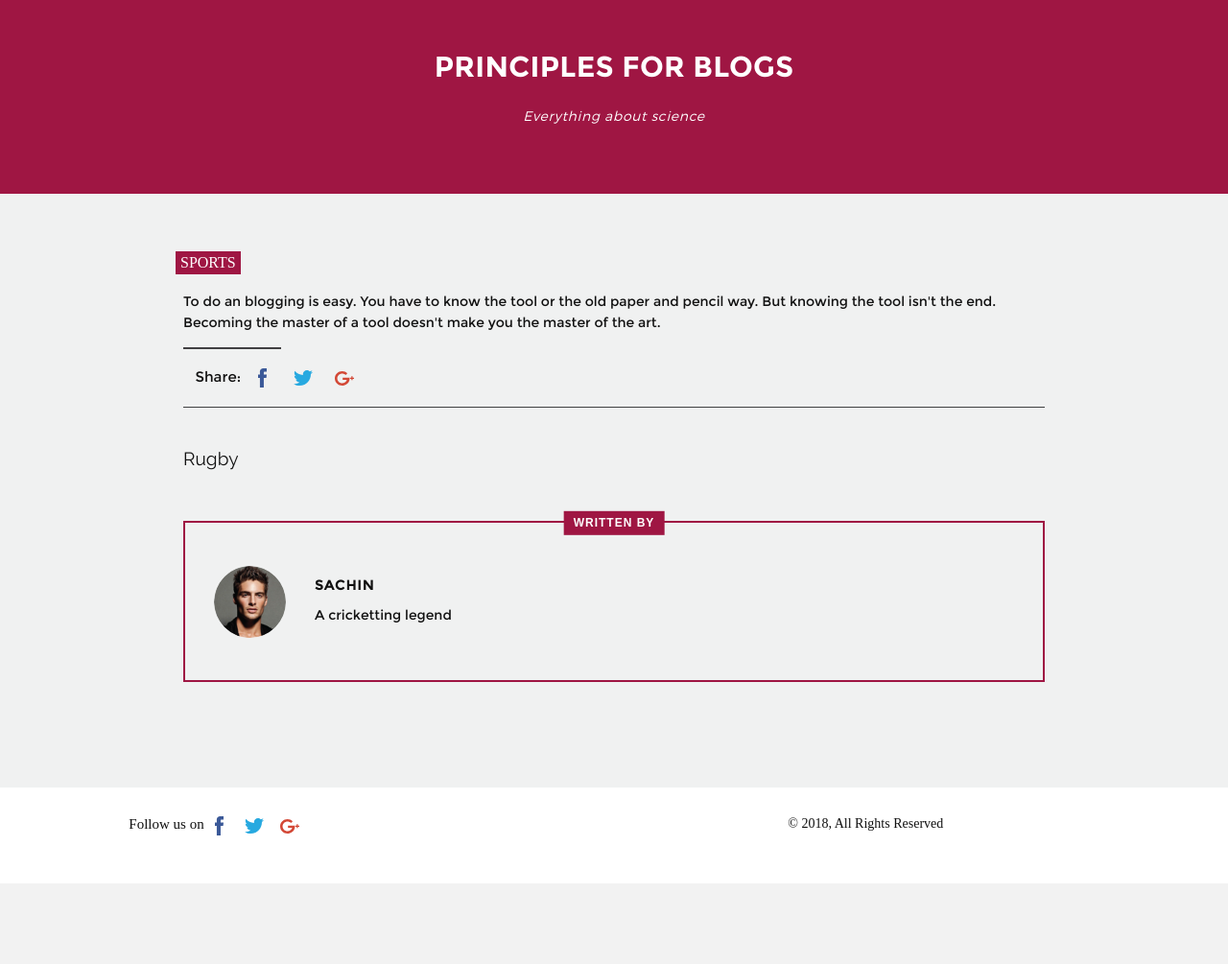
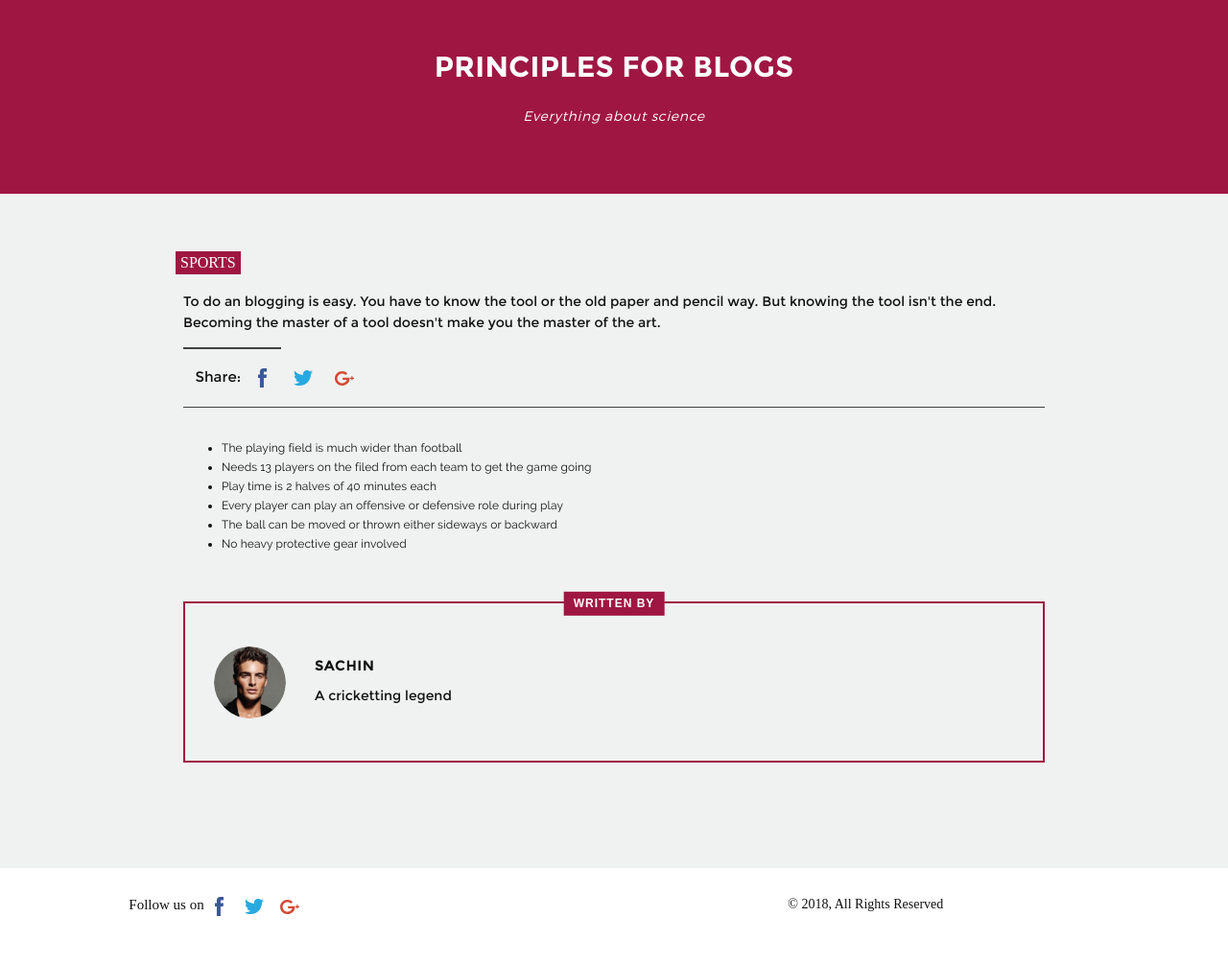
Before and after one commit to sherlifelix/blog, a Jekyll site: the page built from _posts/2021-06-08-test.md, in a window 1280 px wide. Shown: the whole page at 96% size. Built offline with Jekyll 4.4.1, drawn with Linux system fonts in a browser that asks for light colours; comment, search, counter and statistics services are not loaded; before the commit the page ends 921 px from its top, so only the background shows below that.

Commit message:
Update 2021-06-08-test.md

```diff
--- a/_posts/2021-06-08-test.md
+++ b/_posts/2021-06-08-test.md
@@ -7,10 +7,15 @@ published: true
 title: Principles for blogs
 blog_description: Everything about science
 blog_category: Sports
-thumbnail: /assets/images/blog/rugby.jpg
+thumbnail: /assets/img/blog/rugby.jpg
 blog_highlight: >-
   To do an blogging is easy. You have to know the tool or the old paper and
   pencil way. But knowing the tool isn't the end. Becoming the master of a tool
   doesn't make you the master of the art.
 ---
-Rugby
+- The playing field is much wider than football
+- Needs 13 players on the filed from each team to get the game going
+- Play time is 2 halves of 40 minutes each
+- Every player can play an offensive or defensive role during play
+- The ball can  be moved or thrown either sideways or backward
+- No heavy protective gear involved
```
